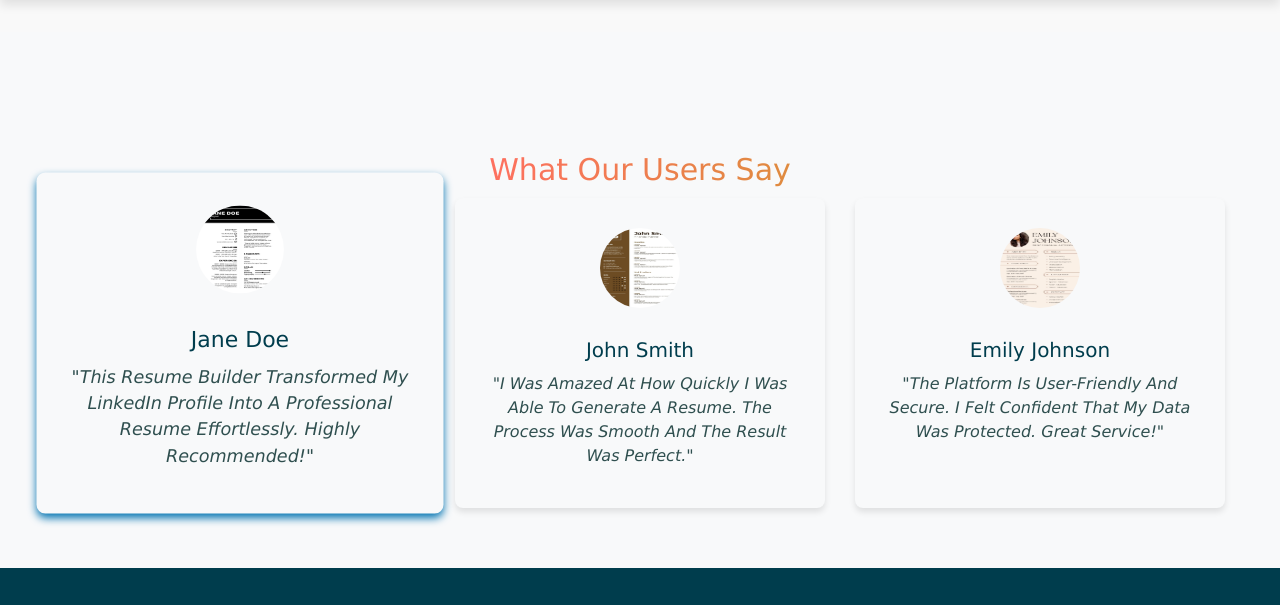
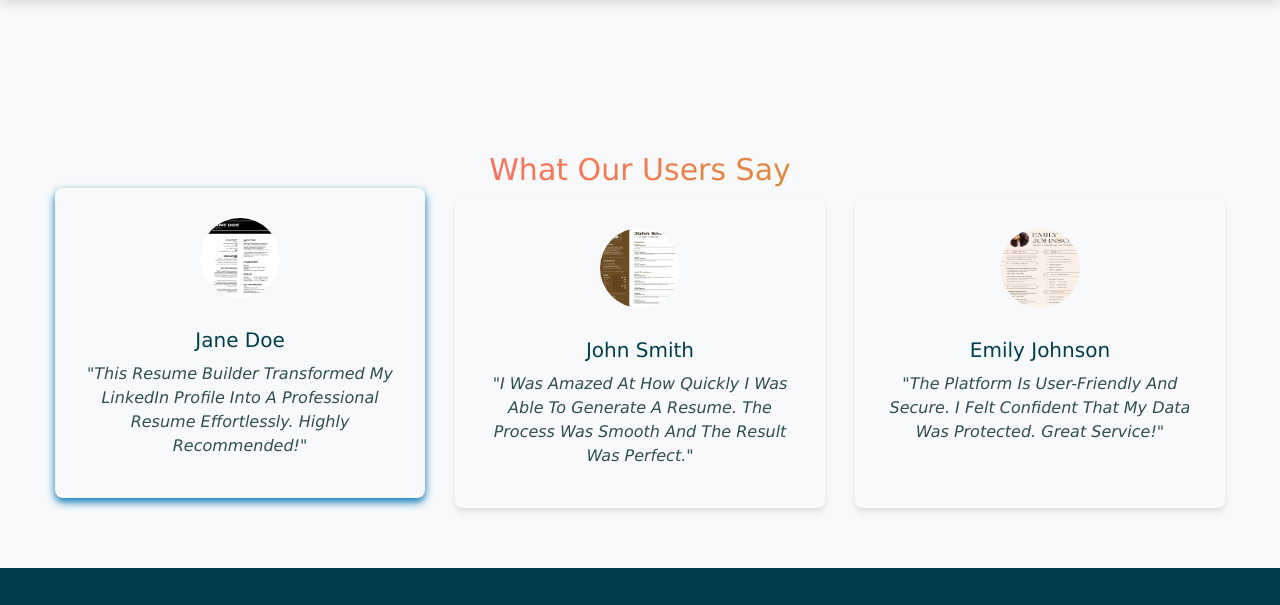
Before and after one commit to GarimaSingh0109/Resum-Resume, a website: page index.html in a window 1280 px wide. In both pictures the pointer is over the element 240 px from the left and 1848 px from the top of the page. Shown: the part 1496-2101 px from the top of the page. Drawn offline with nearby package versions, Linux system fonts and the light colour scheme.

Commit message:
Update in index.html

```diff
--- a/index.html
+++ b/index.html
@@ -124,7 +124,7 @@
         }
 
         .testimonial-card:hover {
-            transform: translateY(-10px) scale(1.1);
+            transform: translateY(-10px) scale(1);
             box-shadow: 0 4px 8px #0073b1;
             z-index: 3;
         }
```
